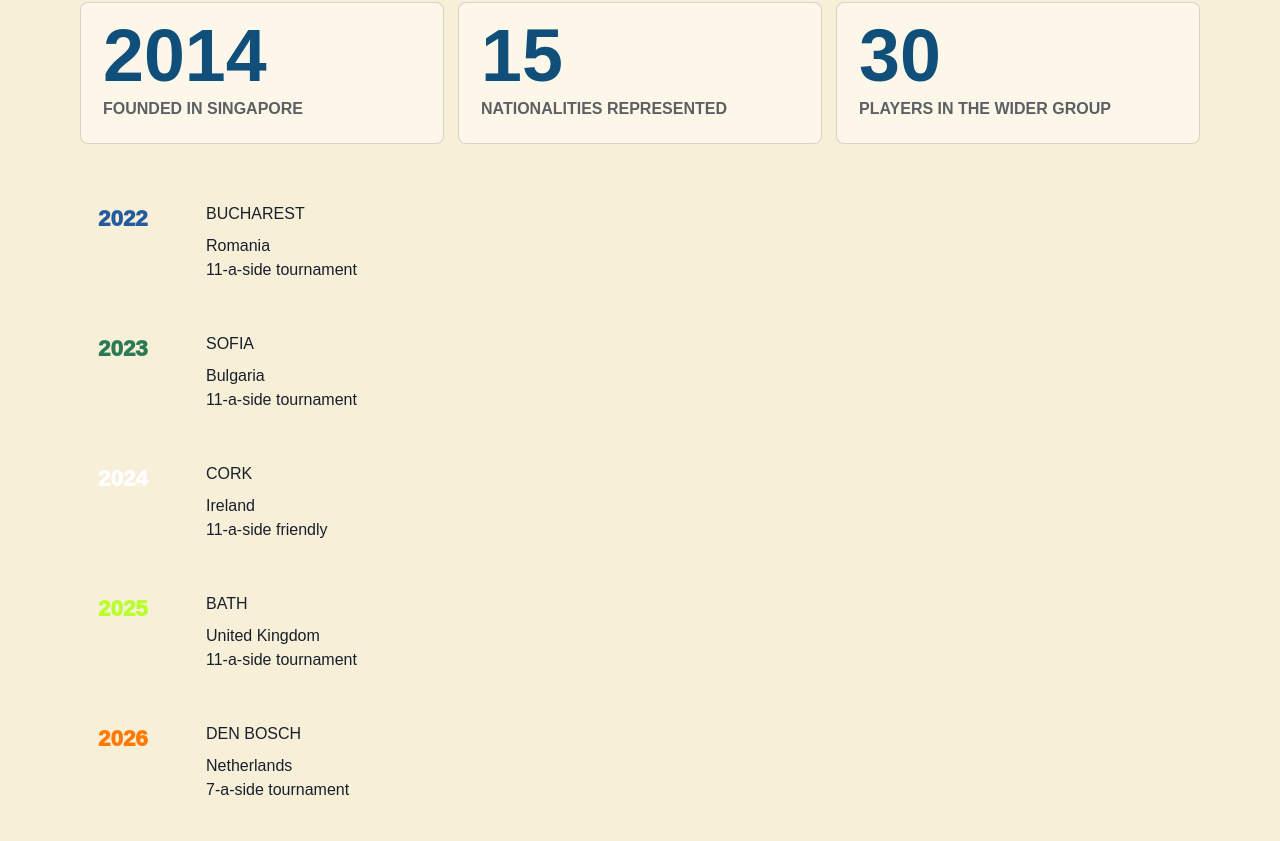
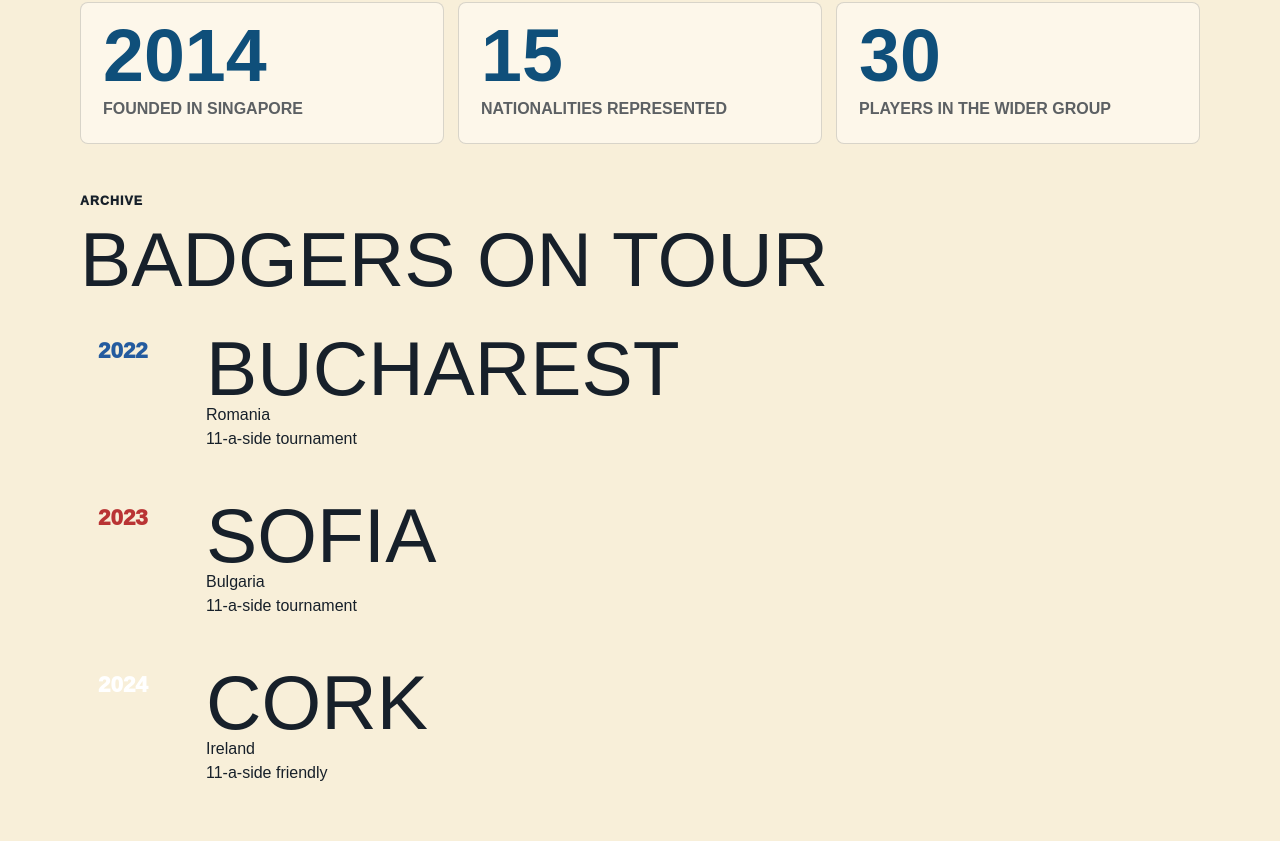
Before and after one commit to rpbaltazar/honeybadgers-on-tour, a Next.js app: page /history in a window 1280 px wide. Shown: the part 1313-2154 px from the top of the page. Built offline with nearby package versions, Linux system fonts and the light colour scheme.

Commit message:
Add history timeline heading and colors

```diff
--- a/app/globals.css
+++ b/app/globals.css
@@ -371,10 +371,21 @@ button {
   text-transform: uppercase;
 }
 
+.timeline-section {
+  margin-top: 48px;
+}
+
+.timeline-section h2 {
+  margin: 0;
+  font-size: clamp(2rem, 6vw, 4.8rem);
+  line-height: 0.9;
+  text-transform: uppercase;
+}
+
 .timeline {
   display: grid;
   gap: 14px;
-  margin-top: 40px;
+  margin-top: 22px;
 }
 
 .timeline-item {
--- a/app/history/page.tsx
+++ b/app/history/page.tsx
@@ -94,7 +94,11 @@ export default function HistoryPage() {
           </div>
         </div>
 
-        <HistoryTimeline editions={editions} />
+        <section className="timeline-section">
+          <p className="eyebrow">Archive</p>
+          <h2>Badgers On Tour</h2>
+          <HistoryTimeline editions={editions} />
+        </section>
       </div>
     </section>
   );
--- a/components/HistoryTimeline.tsx
+++ b/components/HistoryTimeline.tsx
@@ -13,7 +13,7 @@ export function HistoryTimeline({ editions }: { editions: Edition[] }) {
             className="timeline-item"
             href={edition.year === CURRENT_EDITION ? "/" : `/${edition.year}`}
             key={edition.year}
-            style={{ "--accent": edition.theme.accent } as CSSProperties}
+            style={{ "--accent": edition.theme.timelineAccent ?? edition.theme.accent } as CSSProperties}
           >
             <div className="timeline-year">{edition.year}</div>
             <div>
--- a/data/editions.ts
+++ b/data/editions.ts
@@ -34,6 +34,7 @@ export const editions: Edition[] = [
       text: "#fff7d6",
       mutedText: "#dcc9ef",
       accent: "#ffd22e",
+      timelineAccent: "#5e2a86",
       secondaryAccent: "#c53a32",
       border: "#8b6db2",
     },
@@ -171,6 +172,7 @@ export const editions: Edition[] = [
       text: "#f5f1ff",
       mutedText: "#d9c8ea",
       accent: "#b8ff2c",
+      timelineAccent: "#6f9f23",
       secondaryAccent: "#8c43ff",
       border: "#7dbe27",
     },
@@ -273,6 +275,7 @@ export const editions: Edition[] = [
       text: "#1f2420",
       mutedText: "#5d645d",
       accent: "#2c7a55",
+      timelineAccent: "#b93434",
       secondaryAccent: "#b93434",
       border: "#d7d0bf",
     },
--- a/types/edition.ts
+++ b/types/edition.ts
@@ -7,6 +7,7 @@ export interface EditionTheme {
   text: string;
   mutedText: string;
   accent: string;
+  timelineAccent?: string;
   secondaryAccent: string;
   border: string;
 }
```
